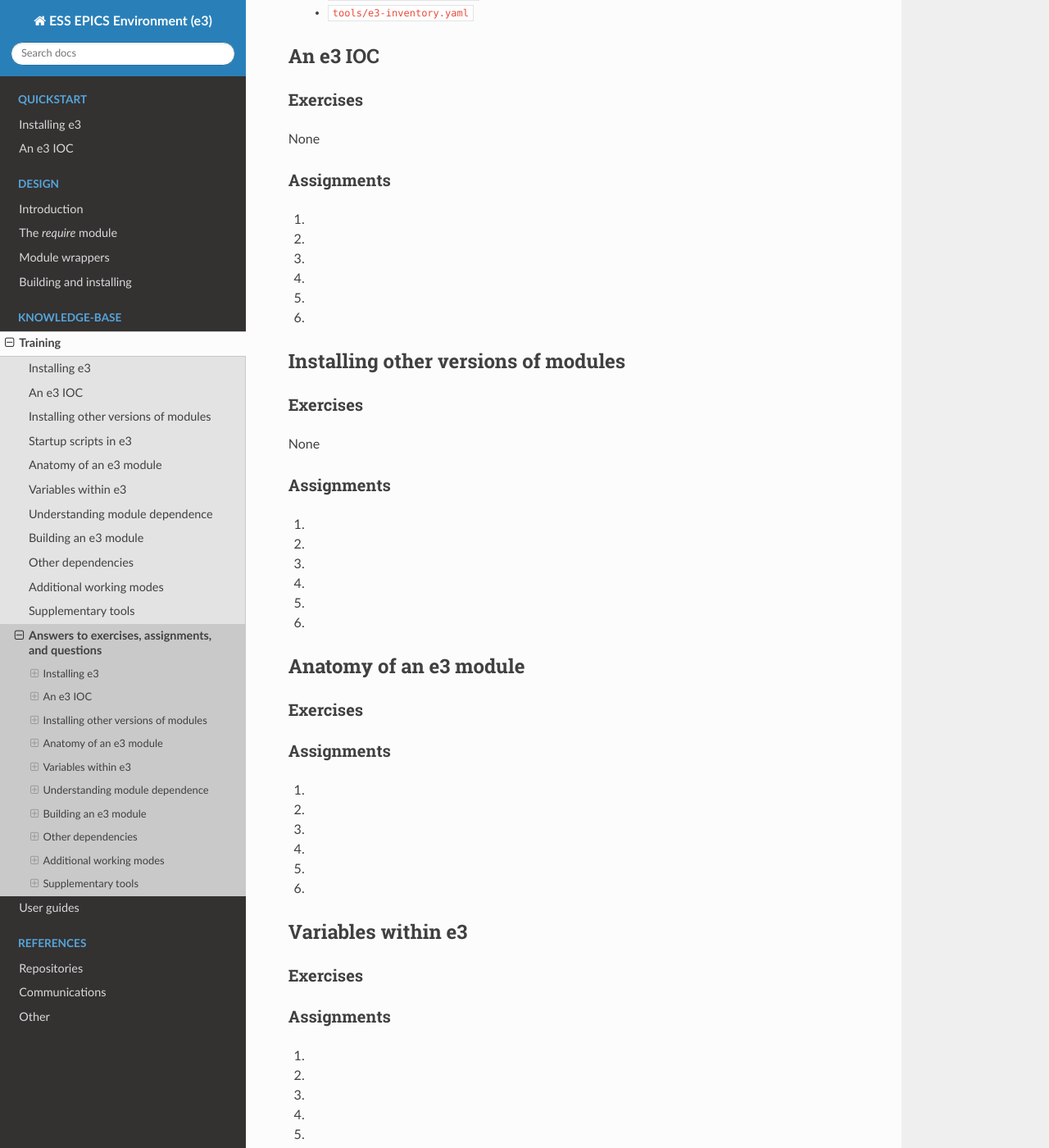
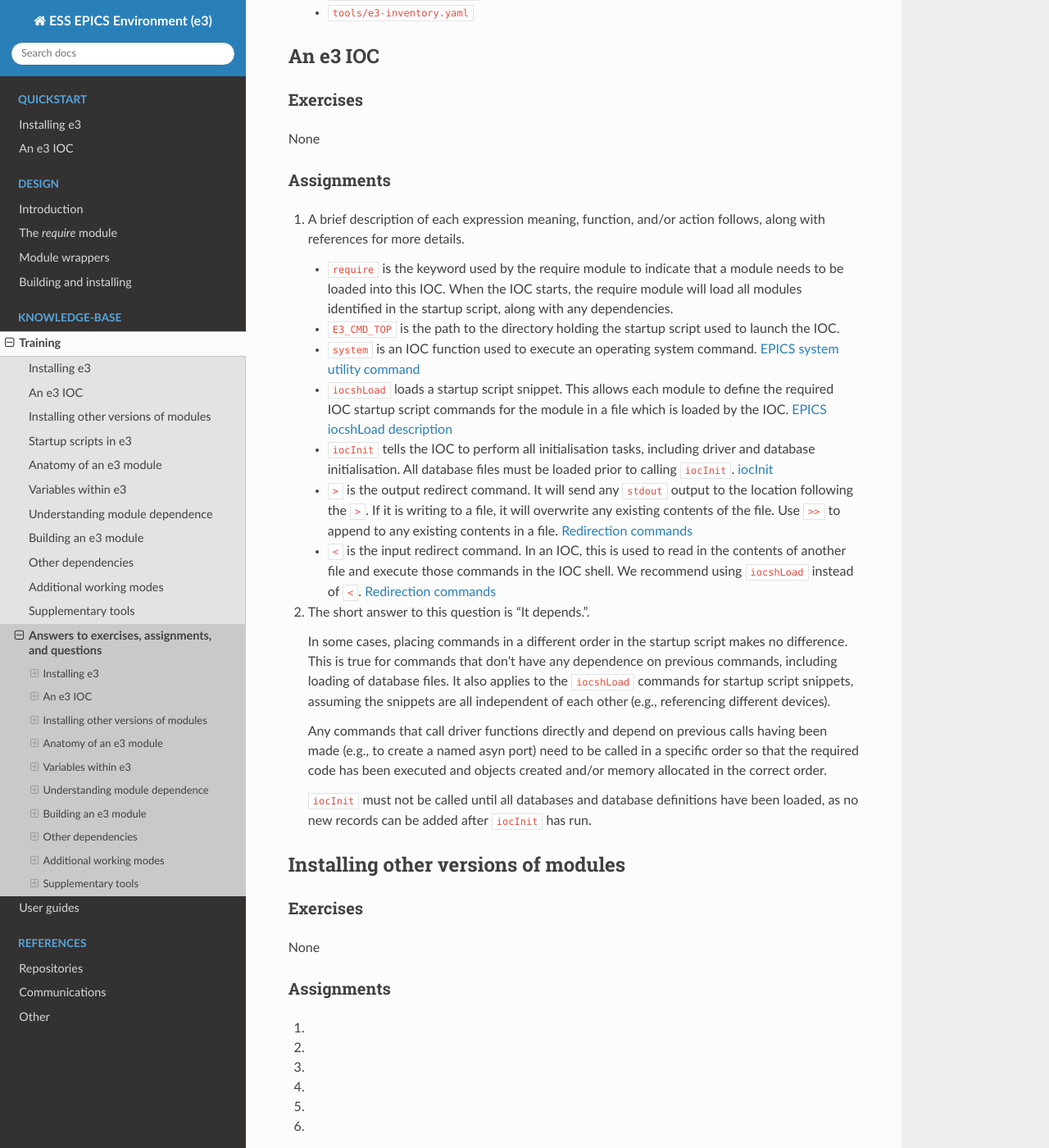
Before and after one commit to ttkorhonen/e3pages, a Sphinx documentation site: the page built from docs/kb/training/workbook/99_exercise_answers.md, in a window 1280 px wide and 1400 px high, scrolled down 1057 px. Shown: the whole window at 82% size. Built offline with Sphinx 7.4.7 and the Read the Docs theme 2.0.0, drawn with Linux system fonts in a browser that asks for light colours.

Commit message:
Add answers for section 2 - An e3 IOC

```diff
--- a/docs/kb/training/workbook/99_exercise_answers.md
+++ b/docs/kb/training/workbook/99_exercise_answers.md
@@ -50,12 +50,50 @@ None
 None
 
 ### Assignments
-1.
-2.
-3.
-4.
-5.
-6.
+1. A brief description of each expression meaning, function, and/or action
+   follows, along with references for more details.
+   * `require` is the keyword used by the require module to indicate that a
+	 module needs to be loaded into this IOC. When the IOC starts, the require
+	 module will load all modules identified in the startup script, along with
+	 any dependencies.
+   * `E3_CMD_TOP` is the path to the directory holding the startup script used
+	 to launch the IOC.
+   * `system` is an IOC function used to execute an operating system command.
+	 [EPICS system utility
+	 command](https://epics.anl.gov/base/R3-15/6-docs/AppDevGuide/IOCShell.html#x19-74000018.2.5)
+   * `iocshLoad` loads a startup script snippet. This allows each module to
+	 define the required IOC startup script commands for the module in a file
+	 which is loaded by the IOC. [EPICS iocshLoad
+	 description](https://epics.anl.gov/base/R3-15/6-docs/AppDevGuide/IOCShell.html#x19-74400018.3.1)
+   * `iocInit` tells the IOC to perform all initialisation tasks, including
+	 driver and database initialisation. All database files must be loaded prior
+	 to calling `iocInit`.
+	 [iocInit](https://docs.epics-controls.org/en/latest/specs/IOCInit.html)
+   * `>` is the output redirect command. It will send any `stdout` output to the
+	 location following the `>`. If it is writing to a file, it will overwrite
+	 any existing contents of the file. Use `>>` to append to any existing
+	 contents in a file. [Redirection
+	 commands](https://epics.anl.gov/base/R3-15/6-docs/AppDevGuide/IOCShell.html#x19-73900018.2.4)
+   * `<` is the input redirect command. In an IOC, this is used to read in the
+	 contents of another file and execute those commands in the IOC shell. We
+	 recommend using `iocshLoad` instead of `<`. [Redirection
+	 commands](https://epics.anl.gov/base/R3-15/6-docs/AppDevGuide/IOCShell.html#x19-73900018.2.4)
+
+2. The short answer to this question is "It depends.".
+
+   In some cases, placing commands in a different order in the startup script
+   makes no difference. This is true for commands that don't have any dependence
+   on previous commands, including loading of database files. It also applies to
+   the `iocshLoad` commands for startup script snippets, assuming the snippets
+   are all independent of each other (e.g., referencing different devices).
+
+   Any commands that call driver functions directly and depend on previous calls
+   having been made (e.g., to create a named asyn port) need to be called in a
+   specific order so that the required code has been executed and objects
+   created and/or memory allocated in the correct order.
+
+   `iocInit` must not be called until all databases and database definitions
+   have been loaded, as no new records can be added after `iocInit` has run.
 
 
 
```
